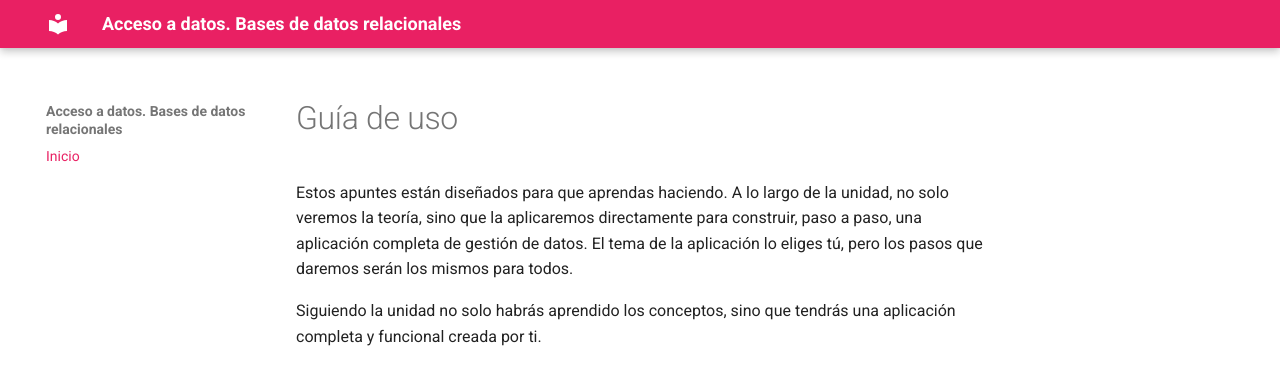
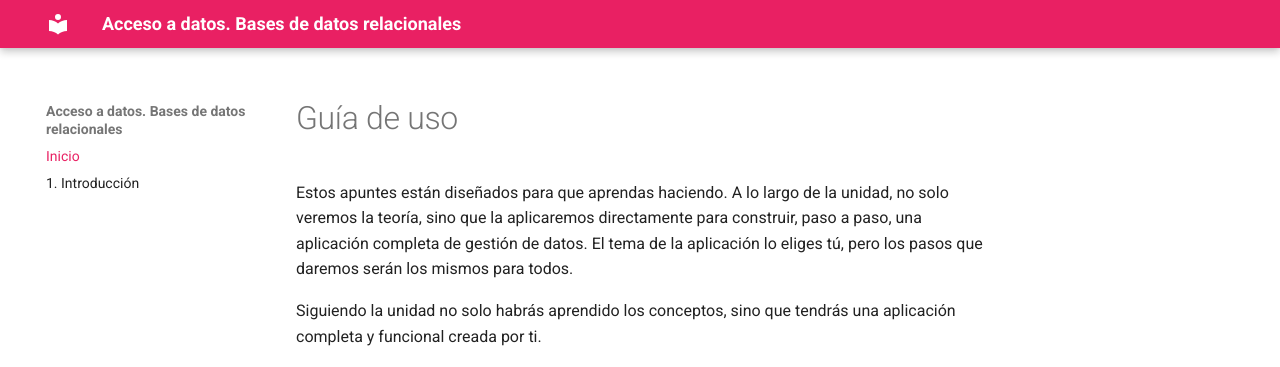
Before and after one commit to bpaterna/AD_BD_REL, an MkDocs documentation site: the page built from docs/index.md, in a window 1280 px wide. Shown: the top 367 px of the page. Built offline with MkDocs 1.6.1 and Material for MkDocs 9.7.7, drawn with Linux system fonts in a browser that asks for light colours.

Commit message:
Update mkdocs.yml

```diff
--- a/mkdocs.yml
+++ b/mkdocs.yml
@@ -15,6 +15,7 @@ theme:
     - content.tabs.link
 nav:
   - Inicio: index.md
+  - 1. Introducción: introducción.md
 markdown_extensions:
   - admonition
   - footnotes
```
